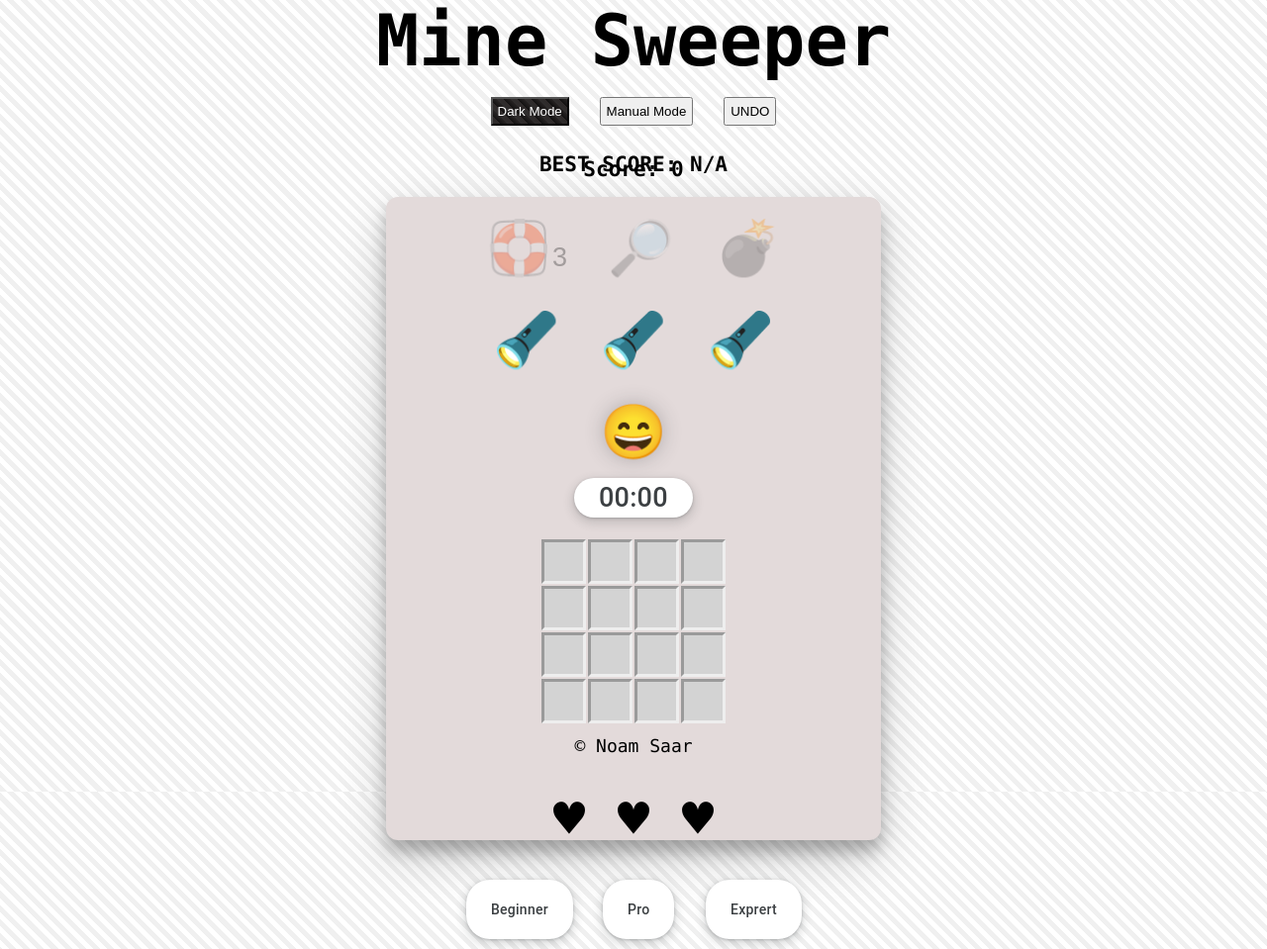
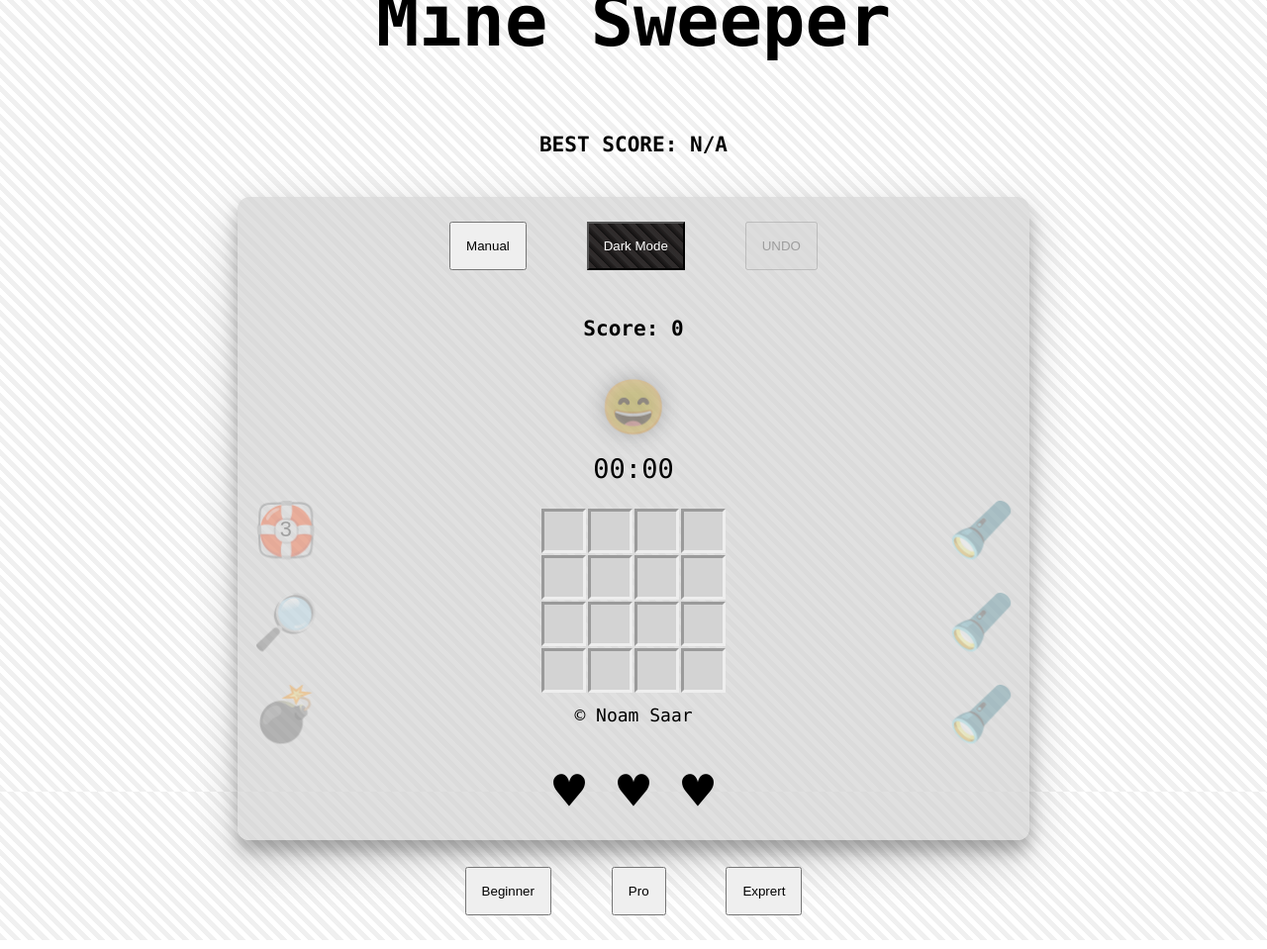
Before and after one commit to NoamSaar/Sprint1-MineSweeper, a plain HTML site: page index.html in a window 1280 px wide. Shown: the whole page at 99% size. Drawn offline with Linux system fonts and the light colour scheme.

Commit message:
fixed bugs and added css design

```diff
--- a/css/main.css
+++ b/css/main.css
@@ -20,13 +20,14 @@ body {
 }
 
 .container {
-    display: flex;
-    padding: 50px;
+    /* display: flex; */
+    /* padding: 50px; */
+    margin: 20px;
     flex-direction: column;
     align-items: center;
     justify-content: center;
-    background-color: rgb(227, 218, 218);
-    min-width: 500px;
+    background-color: rgba(211, 211, 211, 0.702);
+    min-width: 800px;
     min-height: 650px;
     border-radius: 12px;
     box-shadow: 0 12px 16px 0 rgba(0, 0, 0, 0.24), 0 17px 50px 0 rgba(0, 0, 0, 0.19);
@@ -40,20 +41,25 @@ h2 {
     font-size: 2em;
 }
 
+.board-container {
+    display: flex;
+    flex-direction: row;
+    justify-content: space-between;
+    align-items: center;
+    text-align: center;
+}
+
+.buttons-container {
+    display: flex;
+    flex-direction: column;
+}
+
 table {
-    margin: 20px auto;
+    margin: 0 auto;
 }
 
 tfoot td {
     padding: 10px;
-}
-
-.cell {
-    width: 45px;
-    height: 45px;
-    background-color: lightgray;
-    cursor: pointer;
-    border-style: inset;
 }
 
 .modal {
@@ -69,80 +75,23 @@ tfoot td {
     background-color: #948f8fbe;
 }
 
+.cell {
+    width: 45px;
+    height: 45px;
+    background-color: lightgray;
+    cursor: pointer;
+    border-style: inset;
+}
+
 button {
     padding: 5px;
     margin: 10px;
     cursor: pointer;
-    /* border-radius: 10px; */
 }
 
-.button-bg {
-    align-items: center;
-    appearance: none;
-    background-color: #fff;
-    border-radius: 24px;
-    border-style: none;
-    box-shadow: rgba(0, 0, 0, .2) 0 3px 5px -1px, rgba(0, 0, 0, .14) 0 6px 10px 0, rgba(0, 0, 0, .12) 0 1px 18px 0;
-    box-sizing: border-box;
-    color: #3c4043;
-    cursor: pointer;
-    display: inline-flex;
-    fill: currentcolor;
-    font-family: "Google Sans", Roboto, Arial, sans-serif;
-    font-size: 14px;
-    font-weight: 500;
-    height: 60px;
-    justify-content: center;
-    letter-spacing: .25px;
-    line-height: normal;
-    max-width: 100%;
-    overflow: visible;
-    padding: 4px 25px;
-    position: relative;
-    text-align: center;
-    text-transform: none;
-    transition: box-shadow 280ms cubic-bezier(.4, 0, .2, 1), opacity 15ms linear 30ms, transform 270ms cubic-bezier(0, 0, .2, 1) 0ms;
-    user-select: none;
-    -webkit-user-select: none;
-    touch-action: manipulation;
-    width: auto;
-    will-change: transform, opacity;
-    z-index: 0;
-}
-
-.button-bg:hover {
-    background: #F6F9FE;
-    color: #636467;
-}
-
-.button-bg:active {
-    box-shadow: 0 4px 4px 0 rgb(60 64 67 / 30%), 0 8px 12px 6px rgb(60 64 67 / 15%);
-    outline: none;
-}
-
-.button-bg:focus {
-    outline: none;
-    border: 2px solid #6b6f76;
-}
-
-.button-bg:not(:disabled) {
-    box-shadow: rgba(60, 64, 67, .3) 0 1px 3px 0, rgba(60, 64, 67, .15) 0 4px 8px 3px;
-}
-
-.button-bg:not(:disabled):hover {
-    box-shadow: rgba(60, 64, 67, .3) 0 2px 3px 0, rgba(60, 64, 67, .15) 0 6px 10px 4px;
-}
-
-.button-bg:not(:disabled):focus {
-    box-shadow: rgba(60, 64, 67, .3) 0 1px 3px 0, rgba(60, 64, 67, .15) 0 4px 8px 3px;
-}
-
-.button-bg:not(:disabled):active {
-    box-shadow: rgba(60, 64, 67, .3) 0 4px 4px 0, rgba(60, 64, 67, .15) 0 8px 12px 6px;
-}
-
-.button-bg:disabled {
-    box-shadow: rgba(60, 64, 67, .3) 0 1px 3px 0, rgba(60, 64, 67, .15) 0 4px 8px 3px;
+.op-btn {
+    padding: 15px;
+    margin: 25px;
 }
 
 .difficulty-container {
@@ -153,9 +102,40 @@ button {
     font-size: 1.5em;
 }
 
-.smiley {
+.smiley-btn{
     text-shadow: 0 0 20px rgba(60, 64, 67, .3);
-    color: black
+}
+
+.safe-btn {
+    position: relative;
+}
+
+.safe-count {
+    position: absolute;
+    top: 50%;
+    left: 50%;
+    transform: translate(-50%, -50%);
+    font-size: 0.4em;
+}
+
+.smiley-btn:hover {
+    text-shadow: 0 0 20px rgb(60, 64, 67);
+}
+
+.safe-btn:hover{
+    text-shadow: 0 0 20px rgba(60, 64, 67, 0.544);
+}
+
+.mega-hint:hover{
+    text-shadow: 0 0 20px rgba(60, 64, 67, 0.544);
+}
+
+.mine-ex-btn:hover{
+    text-shadow: 0 0 20px rgba(60, 64, 67, 0.544);
+}
+
+.hint-btn:hover{
+    text-shadow: 0 0 20px rgba(60, 64, 67, 0.544);
 }
 
 .no-bg {
@@ -201,9 +181,7 @@ button {
     text-shadow: 0 0 20px rgb(0, 115, 255);
 }
 
-.safe-count {
-    font-size: 0.5em;
-}
+
 
 .manual-mode {
     text-shadow: 0 0 20px rgb(255, 0, 0);
@@ -215,7 +193,6 @@ button {
     display: none;
 }
 
-/* dark mode */
 .dark-mode {
     background: repeating-linear-gradient(45deg,
             #2f2d2d,
@@ -235,5 +212,4 @@ button {
 .dark-mode-container {
     background-color: #333;
     box-shadow: 0 12px 16px 0 rgba(0, 0, 0, 0.24), 0 17px 50px 0 rgba(0, 0, 0, 0.19);
-
 }
--- a/index.html
+++ b/index.html
@@ -13,9 +13,17 @@
   <h3>BEST SCORE: <span class="best-score"></span></h3>
   <div class="container">
     <div>
-      <button class="dark-mode-btn dark-mode" title="Display Mode" onclick="displayDarkMode()">Dark Mode</button>
-      <button class="manual-mode-btn" onclick="toggleManualMode()">Manual Mode</button>
-      <button class="undo-btn" onclick="undoLastMove()">UNDO</button>
+      <button class="manual-mode-btn op-btn" title="Manual Mode"
+              onclick="toggleManualMode()">Manual
+      </button>
+
+      <button class="dark-mode-btn dark-mode op-btn" title="Display Mode"
+              onclick="displayDarkMode()">Dark Mode
+      </button>
+
+      <button class="undo-btn op-btn" title="Undo Button"
+              onclick="undoLastMove()">UNDO
+      </button>
 
     </div>
 
@@ -23,26 +31,31 @@
       <h3><span>Score: <span class="score">0</span></span></h3>
     </div>
 
-    <span>
-      <button class="safe-btn no-bg" title="safe-click" onclick="safeClick()"><span
-        class="safe-click">🛟</span><span class="safe-count">3</span></button>
-      <button class="mega-hint no-bg" title="Mega Hint" onclick="changeMegaHintLook()">🔎</button>
-      <button class="mine-ex-btn no-bg" title="Mine Exterminator" onclick="exterminateMines()">💣</button>
+    <div>
+      <button class="smiley-btn no-bg" title="restart" onclick="onInit()"></button>
+    </div>
+    <div class="timer">00:00</div>
+
+    <div class="board-container">
+      <span class="buttons-container">
+
+        <button class="safe-btn no-bg" title="Safe Click"
+                onclick="safeClick()">
+                <span class="safe-click">🛟</span>
+                <span class="safe-count">3</span>
+        </button>
+
+        <button class="mega-hint no-bg" title="Mega Hint"
+                onclick="changeMegaHintLook()">🔎
+        </button>
+
+        <button class="mine-ex-btn no-bg" title="Mine Exterminator"
+                onclick="exterminateMines()">💣
+        </button>
       </span>
 
-    <span>
-      <button class="hint1 no-bg" title="Hint" onclick="changeHintLook(1)"></button>
-      <button class="hint2 no-bg" title="Hint" onclick="changeHintLook(2)"></button>
-      <button class="hint3 no-bg" title="Hint" onclick="changeHintLook(3)"></button>
-    </span>
+      <table title="Board">
 
-
-    <div>
-      <button class="smiley no-bg" title="restart" onclick="onInit()"></button>
-    </div>
-    <div class="timer button-bg">00:00</div>
-
-    <table title="Board">
         <tbody class="board"></tbody>
 
         <tfoot>
@@ -52,15 +65,40 @@
         </tfoot>
 
       </table>
-    <div class="lives lives-count no-bg"></div>
-    <div class="difficulty-container">
-      <button class="levels button-bg" onclick="changeLevel(4, 2)">Beginner</button>
-      <button class="levels button-bg" onclick="changeLevel(8, 14)">Pro</button>
-      <button class="levels button-bg" onclick="changeLevel(12, 32)">Exprert</button>
+
+      <span class="buttons-container">
+
+        <button class="hint-btn hint1 no-bg" title="Hint"
+                onclick="changeHintLook(1)">
+        </button>
+
+        <button class="hint-btn hint2 no-bg" title="Hint"
+                onclick="changeHintLook(2)">
+        </button>
+
+        <button class="hint-btn hint3 no-bg" title="Hint"
+                onclick="changeHintLook(3)">
+        </button>
+
+      </span>
     </div>
 
+    <div class="lives lives-count no-bg"></div>
+
+    <div class="difficulty-container">
+      <button class="levels op-btn" title="Beginner Level"
+              onclick="changeLevel(4, 2)">Beginner
+      </button>
+
+      <button class="levels op-btn" title="Pro Level"
+              onclick="changeLevel(8, 14)">Pro
+      </button>
+
+      <button class="levels op-btn" title="Exprert Level"
+              onclick="changeLevel(12, 32)">Exprert
+      </button>
     </div>
-
+  </div>
 
   <div class="modal">
     <h2></h2>
--- a/js/hints.js
+++ b/js/hints.js
@@ -4,8 +4,8 @@ const HINTS = '🔦'
 
 function generateHints(count) {
     for (var i = 0; i < count; i++) {
-        const elHints = document.querySelector(`.hint${i + 1}`)
-        elHints.innerHTML = HINTS
+        const elHintsBtn = document.querySelector(`.hint${i + 1}`)
+        elHintsBtn.innerHTML = HINTS
     }
 }
 
--- a/js/main.js
+++ b/js/main.js
@@ -63,12 +63,9 @@ function onInit() {
     clearhints()
     updateBestScore()
 
-    toggleDisabledBtn('mega-hint', 'no-left', 'remove', true)
-    toggleDisabledBtn('safe-btn', 'no-left', 'remove', true)
-    toggleDisabledBtn('mine-ex-btn', 'no-left', 'remove', true)
+    toggleAllBtns(true)
 
     gGameMoves = []
-    // gGameMoves.push(copyGameBoard(gBoard))
 
     const storedDarkMode = localStorage.getItem('darkMode')
     if (storedDarkMode !== null) {
@@ -106,10 +103,10 @@ function onInit() {
     gBoard = buildBoard(gLevel.SIZE, gLevel.SIZE)               // Model
     renderBoard(gBoard)                                         // DOM
 
-    setMinesNegsCount(gBoard)
+    // setMinesNegsCount(gBoard)
+
 }
 
-// create boards
 function buildBoard(rows, cols) {
     const board = []
     for (var i = 0; i < rows; i++) {
@@ -127,7 +124,6 @@ function buildBoard(rows, cols) {
     return board
 }
 
-// render board with the mines inside
 function renderBoard(board) {
     var strHTML = ''
     const elBoard = document.querySelector('.board')
@@ -147,7 +143,7 @@ function renderBoard(board) {
             strHTML += `\t<td class="cell ${cellClass}" title="${title}"
             data-i="${i}" data-j="${j}"
             onclick="onCellClicked(this, ${i}, ${j})"
-            oncontextmenu="onCellMarked(this, ${i}, ${j})">`
+            oncontextmenu="onMarkCell(this, ${i}, ${j})">`
 
             // if (currCell.isMine) strHTML += MINE
 
@@ -164,9 +160,9 @@ function handleFirstClick(i, j) {
     setMinesNegsCount(gBoard)
     renderAfterMines(gBoard)
     gGameMoves.push(copyBoard(gBoard))
+    console.log('gGameMoves:', gGameMoves)
 }
 
-// cell click event
 function onCellClicked(elCell, i, j) {
 
     const currCell = gBoard[i][j]
@@ -208,19 +204,22 @@ function onCellClicked(elCell, i, j) {
         updateScore(gGame.score)
         return
     }
-    // gGameMoves.push(copyBoard(gBoard))
 
     if (gGame.isManualMode) {
+
         if (gGame.manualMinesCount > 0) {
             placeMinesManualy(gBoard, i, j)
             setTimeout(() => {
                 hideMinesManualy(i, j)
             }, 1000)
+            gGameMoves.push(copyBoard(gBoard))
+            console.log('gBoard:', gBoard)
         }
 
         if (gGame.manualMinesCount === 0) {
             setTimeout(() => {
                 removeAllMarkedManualMines()
+                toggleAllBtns(false)
             }, 2000)
             toggleManualMode()
             setMinesNegsCount(gBoard)
@@ -234,9 +233,7 @@ function onCellClicked(elCell, i, j) {
         // console.log('gGame.isManualMode:', gGame.isManualMode)
         gGame.isFirstClick = false
 
-        toggleDisabledBtn('mega-hint', 'no-left', 'remove', false)
-        toggleDisabledBtn('safe-btn', 'no-left', 'remove', false)
-        toggleDisabledBtn('mine-ex-btn', 'no-left', 'remove', false)
+        toggleAllBtns(false)
 
         handleFirstClick(i, j)
         startTimer()
@@ -345,8 +342,7 @@ function expandShown(board, elCell, rowIdx, colIdx) {
     renderNegCount(rowIdx, colIdx)
 }
 
-// mark cell with FLAG if thinks it is a mine
-function onCellMarked(elCell, i, j) {
+function onMarkCell(elCell, i, j) {
     const currCell = gBoard[i][j]
 
 
@@ -376,15 +372,13 @@ function onCellMarked(elCell, i, j) {
 }
 
 function undoLastMove() {
-    console.log('hi')
-    console.log('gBoard before pop:', gBoard)
+    console.log('undo clicked')
+    console.log('gGameMoves:', gGameMoves)
+    if (!gGame.isOn) return
+
     if (gGameMoves.length > 0) {
-        var prevState = gGameMoves.pop()
-        console.log('prevState:', prevState)
-
-        gBoard = prevState
-        console.log('gBoard after pop:', gBoard)
-
+        gBoard = copyBoard(gGameMoves.pop())
+        console.log('gBoard:', gBoard)
         renderAfterMines(gBoard)
     }
 }
@@ -514,7 +508,7 @@ function changeLivesCount(count) {
 }
 
 function changeSmiley(EMOJI) {
-    const elSmiley = document.querySelector('.smiley')
+    const elSmiley = document.querySelector('.smiley-btn')
     elSmiley.innerHTML = EMOJI
 }
 
@@ -548,7 +542,16 @@ function displayDarkMode() {
     })
 }
 
-function toggleDisabledBtn(btnClassName, designClass, action, isShown) {
+function toggleAllBtns(boolean) {
+    toggleBtn('mega-hint', 'no-left', 'remove', boolean)
+    toggleBtn('safe-btn', 'no-left', 'remove', boolean)
+    toggleBtn('mine-ex-btn', 'no-left', 'remove', boolean)
+    toggleDisabledBtn('hint', boolean)
+    toggleDisabledBtn('smiley-btn', boolean)
+    toggleDisabledBtn('undo-btn', boolean)
+}
+
+function toggleBtn(btnClassName, designClass, action, isShown) {
     const elBtn = document.querySelector(`.${btnClassName}`)
     if (action === 'add') {
         elBtn.classList.add(designClass)
@@ -557,3 +560,15 @@ function toggleDisabledBtn(btnClassName, designClass, action, isShown) {
     }
     elBtn.disabled = isShown
 }
+
+function toggleDisabledBtn(btnClassName, isShown) {
+    if (btnClassName === 'hint') {
+        for (var i = 0; i < gBonus.hintsCount; i++) {
+            const elHintsBtn = document.querySelector(`.hint${i + 1}`)
+            elHintsBtn.disabled = isShown
+        }
+    } else {
+        const elBtn = document.querySelector(`.${btnClassName}`)
+        elBtn.disabled = isShown
+    }
+}
--- a/js/mines.js
+++ b/js/mines.js
@@ -106,7 +106,7 @@ function placeMinesManualy(board, i, j) {
     gGame.manualMinesCount--
     console.log('gGame.manualMinesCount:', gGame.manualMinesCount)
 
-    gGameMoves.push(copyBoard(gBoard))
+    // gGameMoves.push(copyBoard(gBoard))
 }
 
 function hideMinesManualy(i, j) {
--- a/js/util.js
+++ b/js/util.js
@@ -1,6 +1,6 @@
 'use strict'
 
-// // Prevent the context menu from appearing
+// Prevent the context menu from appearing
 window.addEventListener('contextmenu', function (e) {
     e.preventDefault()
 })
@@ -61,7 +61,6 @@ function getRandomEmptyCell(board) {
     return emptyCells[randIdx]
 }
 
-
 function renderCell(location, value, bollean, className) {
     const elCell = document.querySelector(`.cell-${location.i}-${location.j}`)
     if (!value) value = ''
```
Lines whose indentation alone changed are shown as unchanged.
